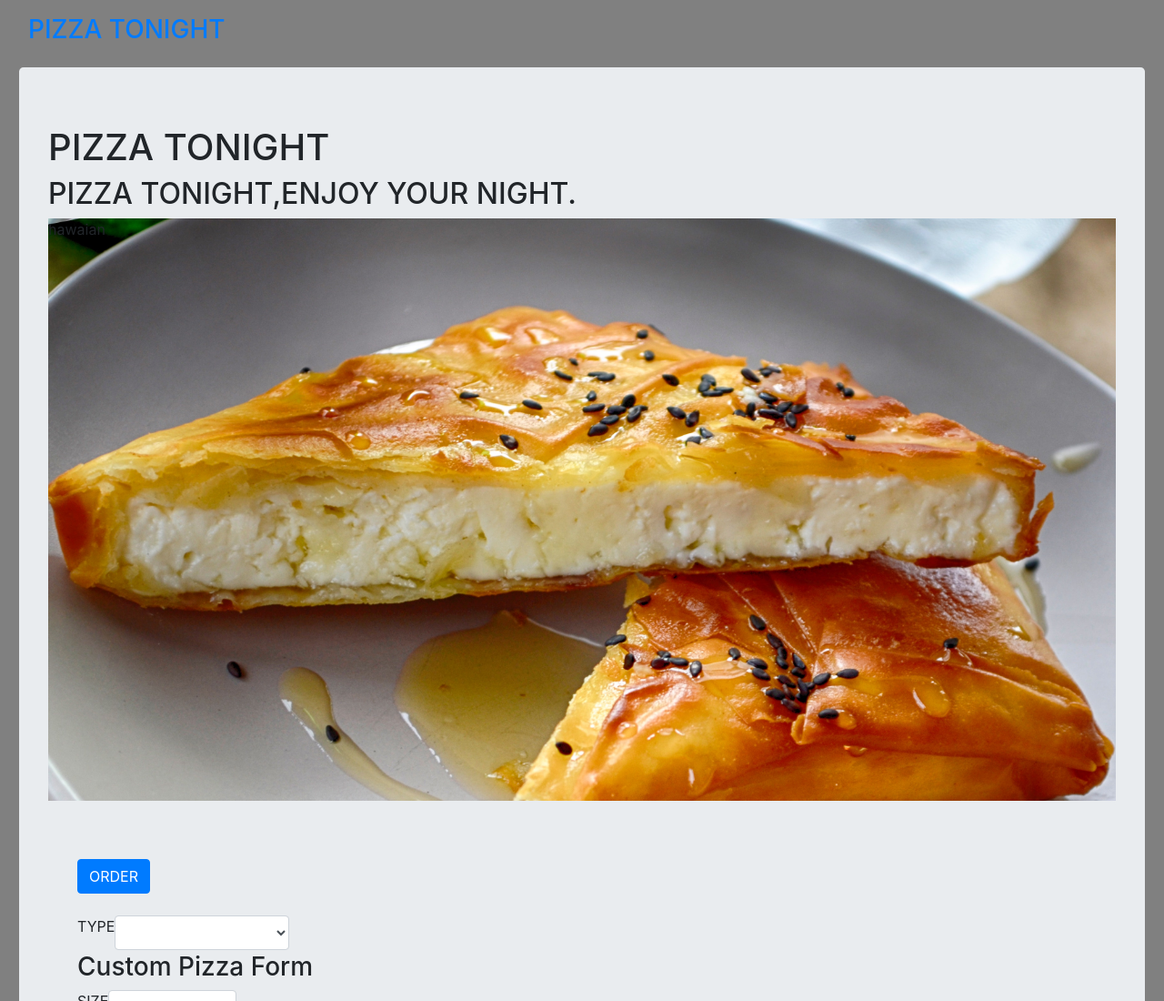
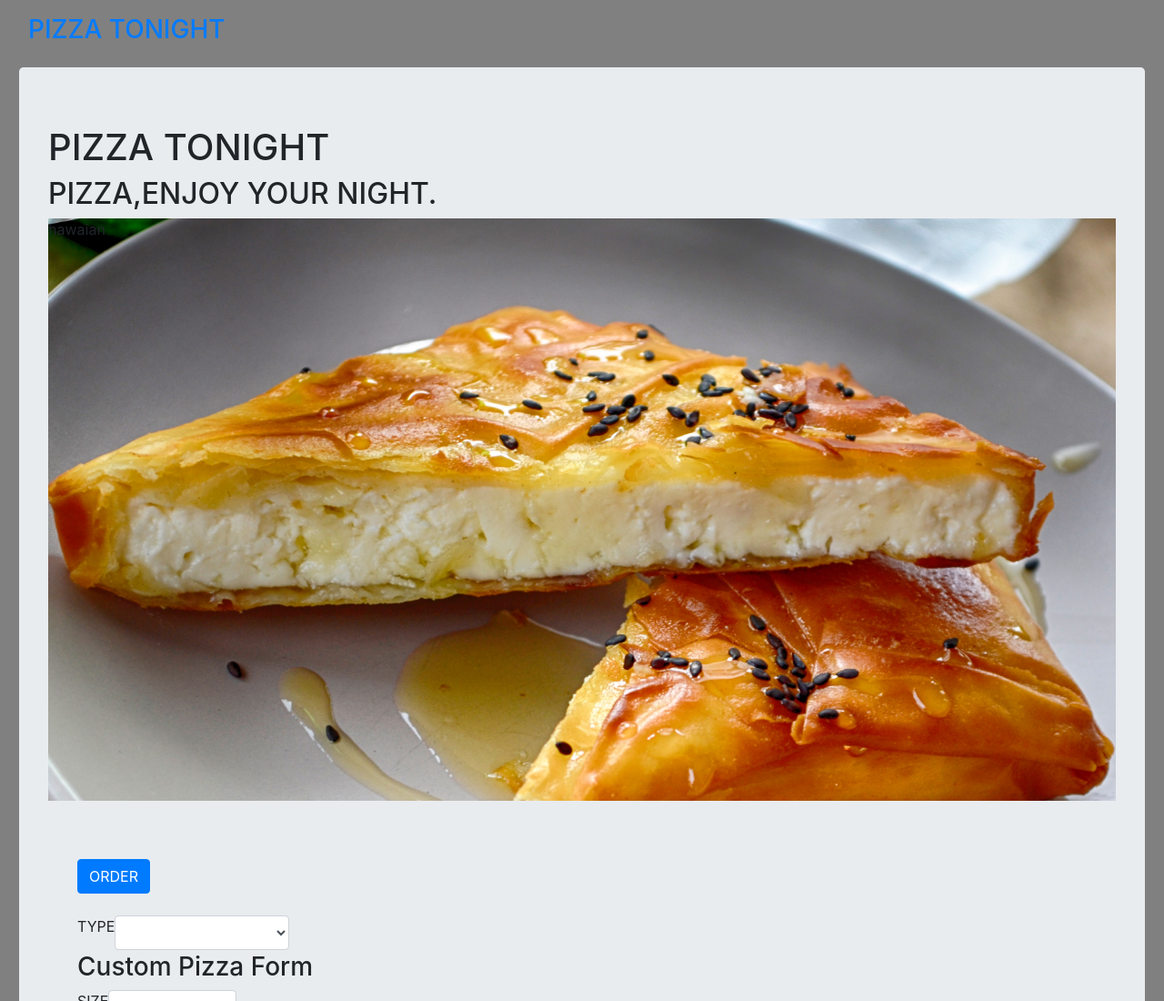
Before and after one commit to 12348-stack/pizza-order, a plain HTML site: page index.html in a window 1280 px wide. Shown: the top 1100 px of the page at 91% size. Drawn offline with nearby package versions, Linux system fonts and the light colour scheme; a script that the page names is missing; some icons are missing.

Commit message:
edited the id

```diff
--- a/index.html
+++ b/index.html
@@ -36,7 +36,7 @@
         <meta charset=" UTF-8">
         <div class="jumbotron homm" id="landing-content">
           <h1 class="page-header">PIZZA TONIGHT</h1>
-          <h2 id="landing-tagline">PIZZA TONIGHT,ENJOY YOUR NIGHT.</h2>
+          <h2 id="landing-tagline">PIZZA,ENJOY YOUR NIGHT.</h2>
           <div class="img">
             hawaian
             <!-- <img src="Images/brown-pizza-on-plate-725993.jpg"> -->
```
